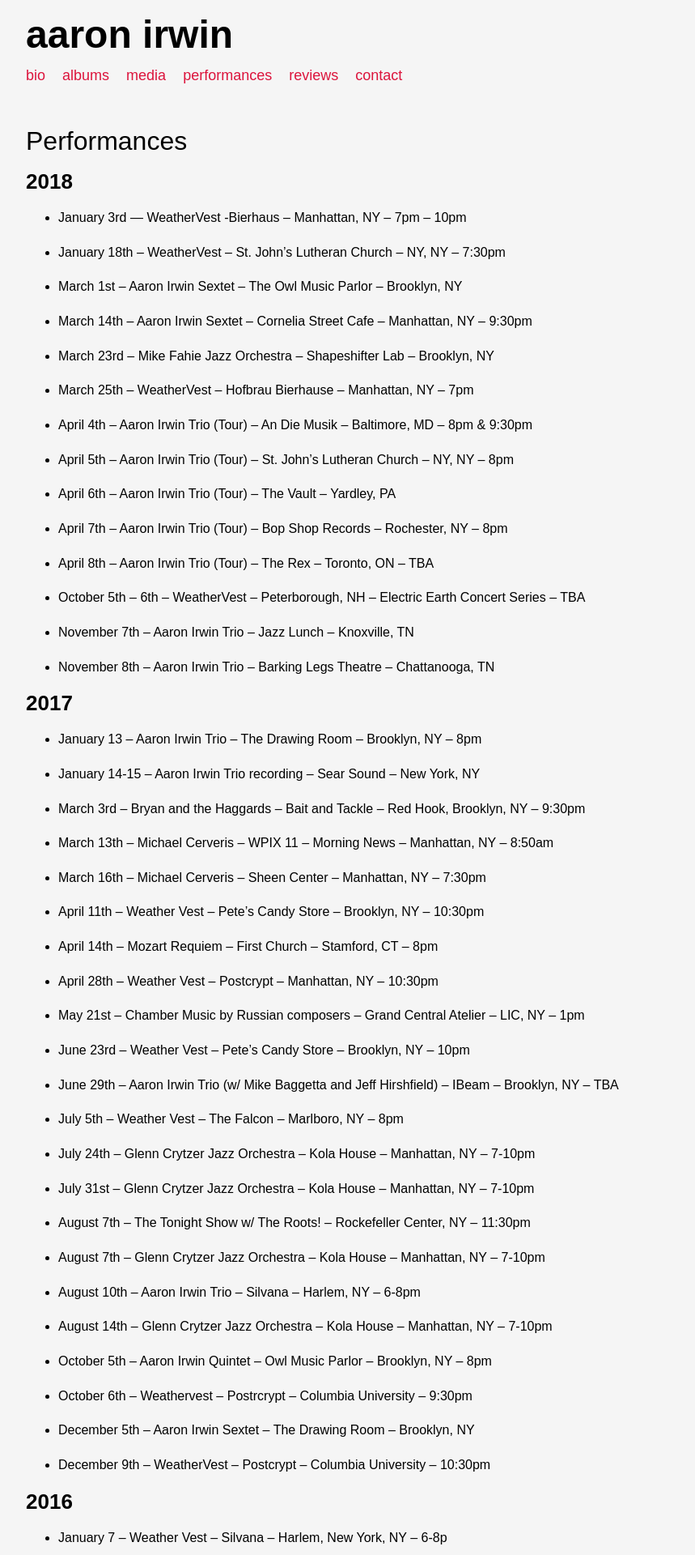
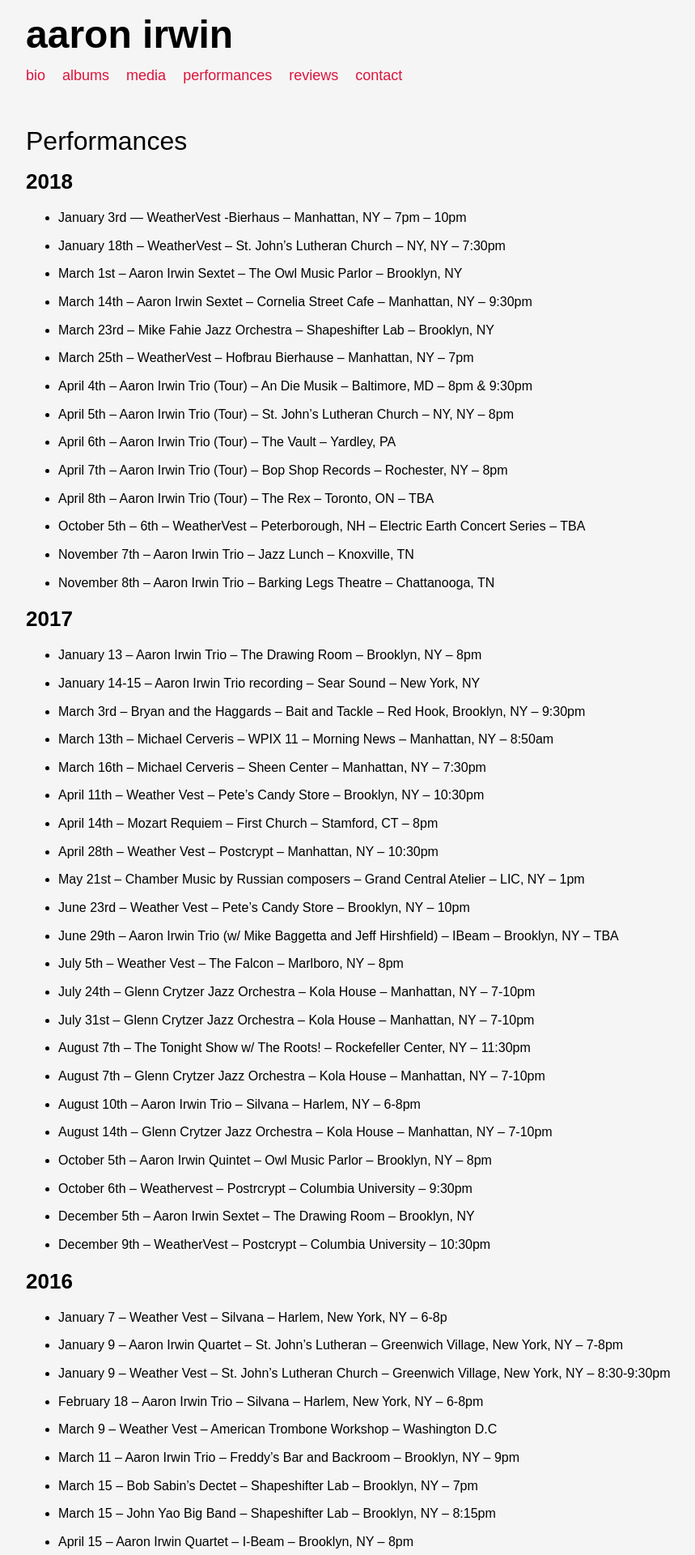
Before and after one commit to ryanve/aaronirwin.com, a Jekyll site: the page built from performances.md, in a window 1280 px wide. Shown: the top 1920 px of the page at 81% size, without its empty margins (128-987 px from the left). Built offline with Jekyll 4.4.1, drawn with Linux system fonts in a browser that asks for light colours.

Commit message:
Decouple and reduce li margin (#64)

```diff
--- a/css/theme.css
+++ b/css/theme.css
@@ -67,7 +67,12 @@ figure {
   margin-right: auto;
 }
 
-blockquote, li, ol, ul, p {
+li {
+  margin-top: var(--space-1);
+  margin-bottom: var(--space-1);
+}
+
+blockquote, ol, ul, p {
   margin-top: var(--space-2);
   margin-bottom: var(--space-2);
 }
```
